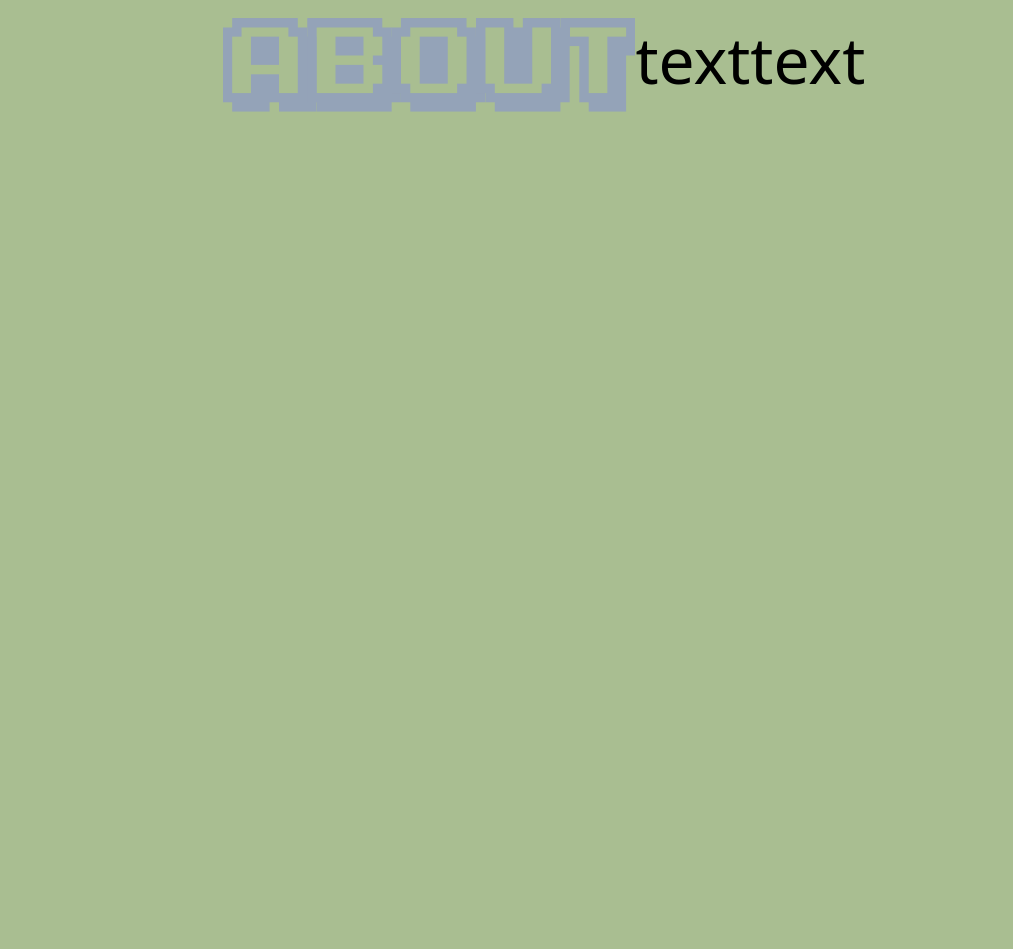
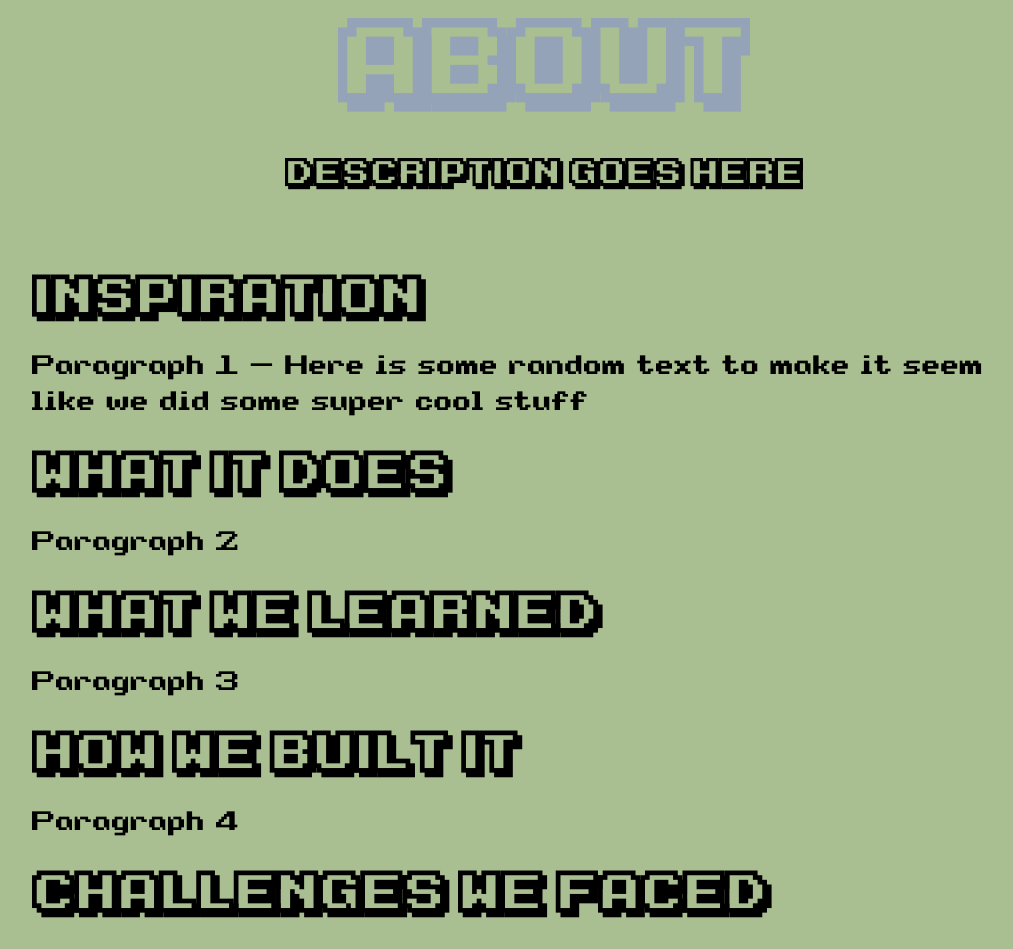
Before and after one commit to tx-appdev/hack-tx, a Next.js app in the folder client-next/: page /about in a window 1280 px wide. Shown: the part 140-1089 px from the top of the page, without its empty margins (96-1109 px from the left). Before the commit the page ends 800 px from the top, so only its background shows below. Built offline with nearby package versions, Linux system fonts and the light colour scheme; a web font is replaced by a local one.

Commit message:
About page updates

```diff
--- a/client-next/app/generate/page.tsx
+++ b/client-next/app/generate/page.tsx
@@ -1,11 +1,11 @@
 import Navbar from "@/components/ui/Navbar";
-import Generation from "@/sections/Generation";
+import Generate from "@/sections/Generate";
 
 const GeneratePage = () => {
     return (
         <>
             <Navbar />
-            <Generation />
+            <Generate />
         </>
     );
 }
--- a/client-next/app/globals.css
+++ b/client-next/app/globals.css
@@ -34,3 +34,10 @@ html, body {
     font-weight: normal;
     font-style: normal;
 }
+
+@font-face {
+    font-family: 'SuperLegend';
+    src: url('../fonts/SuperLegendBoy-4w8Y.ttf') format('truetype');
+    font-weight: normal;
+    font-style: normal;
+}
--- a/client-next/sections/About.tsx
+++ b/client-next/sections/About.tsx
@@ -1,20 +1,51 @@
 const About = () => {
     return (
-        <div className="about pt-[10%] my-0 mx-auto flex items-center justify-center text-center">
-            <div className="heading-wrapper relative">
-                <h1 className="font-[Karmatic] text-[6em] text-slate-400">
-                    ABOUT
-                </h1>
+        <>
+            <div className="about pt-[10%] my-0 mx-auto flex items-center justify-center text-center">
+                <div className="heading-wrapper">
+                    <h1 className="font-[Karmatic] text-[6em] text-slate-400">
+                        ABOUT
+                    </h1>
+                </div>
             </div>
-            <div className="relative text-wrapper flex">
-                <h2 className="text-[4em]">
-                    text
+            <div className="subheading-wrapper flex items-center justify-center text-center">
+                <h3 className="font-[Karmatic] text-[2em] pt-4 pb-8">
+                    Description goes here
+                </h3>
+            </div>
+            <div className="body-wrapper text-left py-8 px-[10%] max-w-[100%]">
+                <h2 className="font-[Karmatic] text-[3em]">
+                    Inspiration
                 </h2>
-                <h2 className="text-[4em]">
-                    text
+                <p className="font-[SuperLegend] text-[1.5em] py-4">
+                    Paragraph 1 - Here is some random text to make it seem like we did some super cool stuff
+                </p>
+                <h2 className="font-[Karmatic] text-[3em]">
+                    What It Does
                 </h2>
+                <p className="font-[SuperLegend] text-[1.5em] py-4">
+                    Paragraph 2
+                </p>
+                <h2 className="font-[Karmatic] text-[3em]">
+                    What We Learned
+                </h2>
+                <p className="font-[SuperLegend] text-[1.5em] py-4">
+                    Paragraph 3
+                </p>
+                <h2 className="font-[Karmatic] text-[3em]">
+                    How We Built It
+                </h2>
+                <p className="font-[SuperLegend] text-[1.5em] py-4">
+                    Paragraph 4
+                </p>
+                <h2 className="font-[Karmatic] text-[3em]">
+                    Challenges We Faced
+                </h2>
+                <p className="font-[SuperLegend] text-[1.5em] py-4">
+                    Paragraph 5
+                </p>
             </div>
-        </div>
+        </>
     );
 }
 
--- a/client-next/sections/Generation.tsx
+++ b/client-next/sections/Generate.tsx
@@ -1,4 +1,4 @@
-const Generation = () => {
+const Generate = () => {
     return (
         <div className="generation h-[100vh]">
             Generation
@@ -6,4 +6,4 @@ const Generation = () => {
     );
 }
 
-export default Generation;
+export default Generate;
--- a/client-next/sections/TextScroller.tsx
+++ b/client-next/sections/TextScroller.tsx
@@ -27,7 +27,7 @@ const TextScroller = () => {
     return (
         <div className="scroll-container w-[100%] overflow-hidden">
             <div className="scroll-wrapper relative top-0 w-[400vw] h-[100vh] will-change-transform overflow-hidden">
-                <h1 className="absolute top-[-10%] font-[Karmatic] text-slate-600 w-[100%] pl-8 text-[36vw] align-center m-0">HACK TX 2024</h1>
+                <h1 className="absolute font-[Karmatic] text-slate-600 w-[100%] pl-8 text-[36vw] align-center m-0">HACK TX 2024</h1>
             </div>
         </div>
     );
```
Also changed, not shown: client-next/fonts/SuperLegendBoy-4w8Y.ttf (added).
